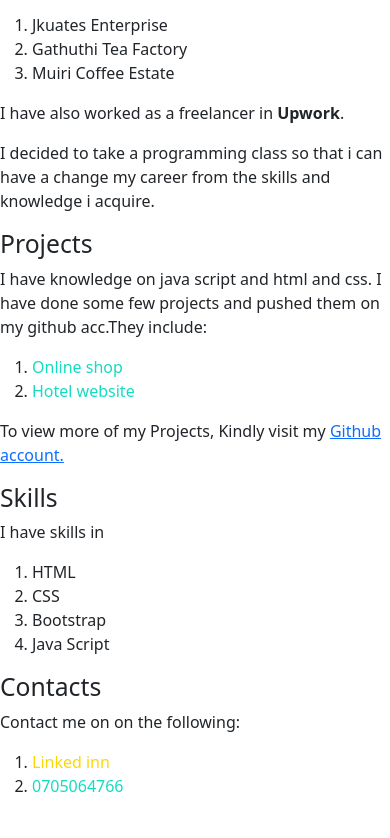
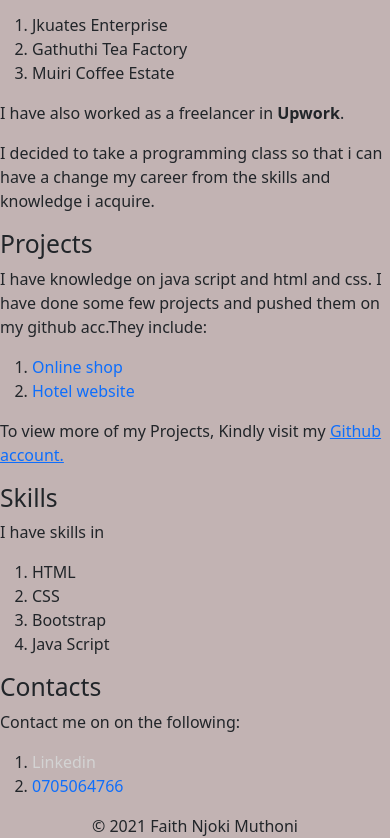
Before and after one commit to faithnjoki/Portfolio, a plain HTML site: page My Portfolio/File.html in a window 390 px wide. Shown: the part 610-1448 px from the top of the page. Before the commit the page ends 1424 px from the top, so only its background shows below. Drawn offline with nearby package versions, Linux system fonts and the light colour scheme.

Commit message:
Add media querry

```diff
--- a/My Portfolio/File.html
+++ b/My Portfolio/File.html
@@ -9,7 +9,9 @@
  <link href="https://cdn.jsdelivr.net/npm/bootstrap@5.1.0/dist/css/bootstrap.min.css" rel="stylesheet"
   integrity="sha384-KyZXEAg3QhqLMpG8r+8fhAXLRk2vvoC2f3B09zVXn8CA5QIVfZOJ3BCsw2P0p/We" crossorigin="anonymous">
 </head>
+<main>
 <body>
+ <main>
  <!--Beginnind of header-->
  <header>
   <h1>Faith Njoki Muthoni</h1>
@@ -72,11 +74,15 @@
    <div id="Contacts">
     <p> Contact me on on the following:</p>
     <ol>
-     <li><a href="">Linked inn</a></li>
+     <li><a href="">Linkedin</a></li>
      <li><a href="#">0705064766</a></li>
 
     </ol>
-
    </div>
+   </main>
+   <footer>
+    &copy; 2021 Faith Njoki Muthoni
+   </footer>
 </body>
+</main>
 </html>
--- a/My Portfolio/file.css
+++ b/My Portfolio/file.css
@@ -1,26 +1,22 @@
-body{
- background-color: antiquewhite;
+main{
+ background-color: rgb(194, 179, 179);
 }
-h1{
+h1 {
  text-align: center;
 }
 img {
  border-radius: 100%;
  padding-top: 15px;
-
 }
 ul {
  text-decoration: none;
-list-style: none;
+ list-style: none;
 }
 ul li{
  display: inline;
  margin: 20px;
-
-
  border-radius: 10px;
  font-size: 30px;
-
 }
 .listing {
  background-color: #a83246;
@@ -29,10 +25,16 @@ ul li{
 }
 li a{
  text-decoration:none;
- color: rgb(20, 220, 193);
 
 }
-li a:active, a:hover, a:visited{
- color: gold;
-
+li a:active, a:hover, a:visited {
+ color:lightgrey;
 }
+footer{
+ text-align: center;
+}
+@media only screen and (max-width: 600px) {
+  maingit  {
+    background-color: lightblue;
+  }
+}
```
